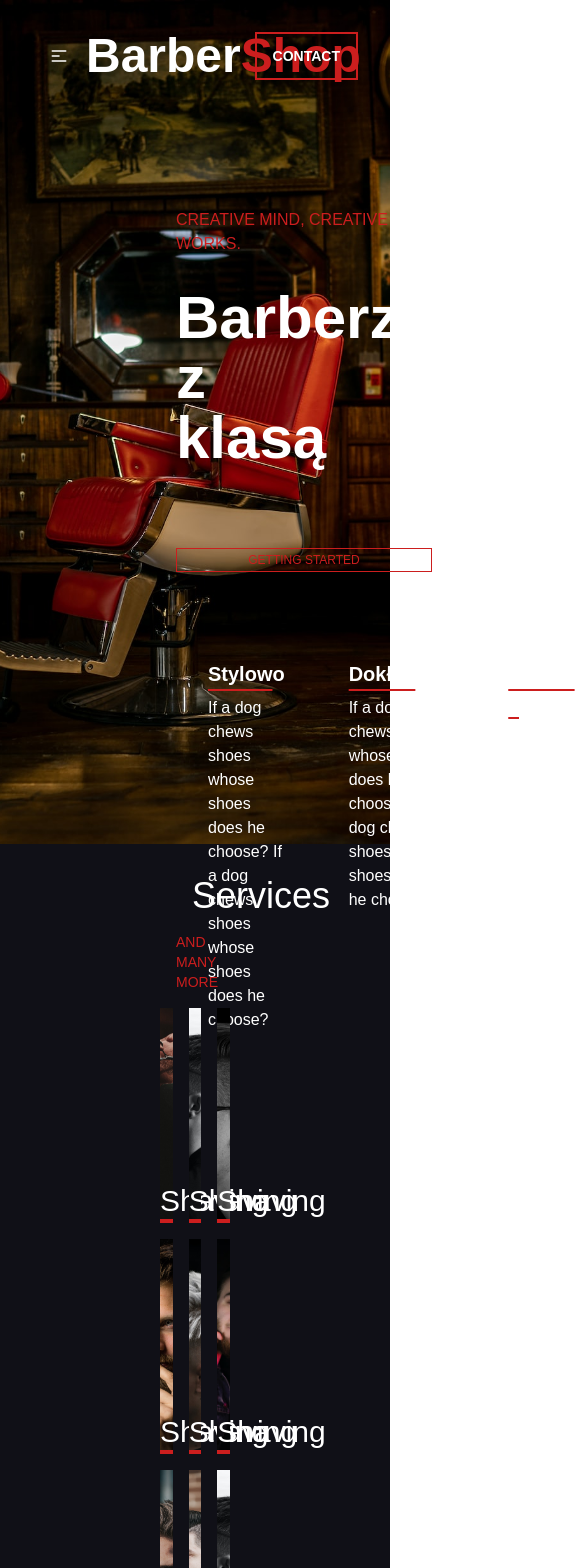
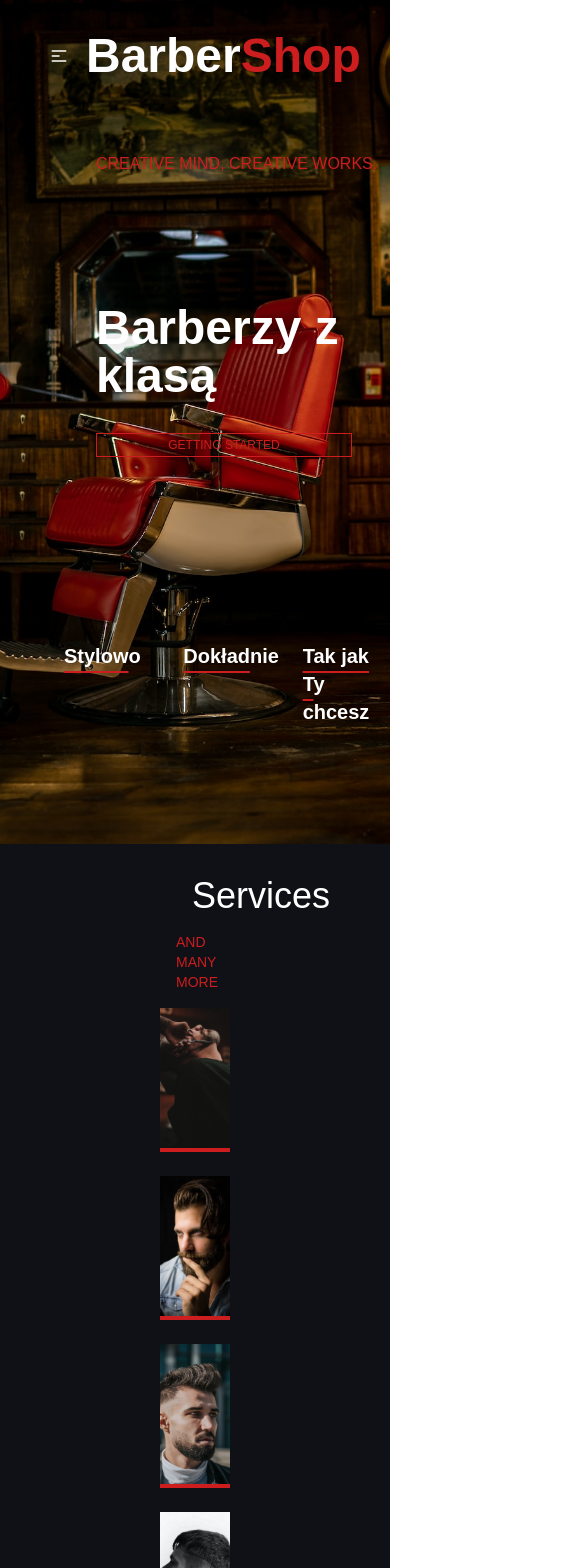
Before and after one commit to SamSepi0l-H3ll0-Fi3ND/BarberShop---Engineering-level, a React (Create React App) app: page / in a window 390 px wide. Shown: the top 1568 px of the page, 585 px wide, since content can reach past the window. Built offline with nearby package versions, Linux system fonts and the light colour scheme.

Commit message:
All components are now responsive

```diff
--- a/src/App.css
+++ b/src/App.css
@@ -14,7 +14,7 @@ html {
   background-position: center;
   background-repeat: no-repeat;
   background-size: cover;
-  height: 100vh;
+
 }
 .Service__card-one-bg {
   background-image: url(./Photos/allef-vinicius-IvQeAVeJULw-unsplash.jpg);
--- a/src/Components/ButtonGS.js
+++ b/src/Components/ButtonGS.js
@@ -1,6 +1,6 @@
 const ButtonGS = () => {
   return (
-    <button class="btn btn-xs btn-ghost w-64 text-main-red font-light uppercase border-solid border-main-red rounded-none sm:btn-sm md:btn-md lg:btn-lg">
+    <button class="btn btn-xs btn-ghost w-64 text-main-red font-light uppercase border-solid border-main-red rounded-none  lg:btn-lg">
       Getting started
     </button>
   );
--- a/src/Components/HeroContent.js
+++ b/src/Components/HeroContent.js
@@ -1,15 +1,16 @@
 import ButtonGS from "./ButtonGS";
 const HeroContent = () => {
   return (
-    <div class="hero">
-      <div class="hero-content flex-col lg:flex-row-reverse">
-        <div>
-          <p class="py-6 text-main-red uppercase font-medium">
-            Creative mind, Creative works.
-          </p>
-          <h1 class="text-5xl font-bold py-8" >Box Office News!</h1>
-          <ButtonGS></ButtonGS>
-        </div>
+    <div className="">
+      <div class="grid grid-rows-3 grid-flow-col sm:justify-items-center lg:justify-items-start ml-24 xl:ml-44">
+      <div class="py-6 text-main-red uppercase font-medium  sm: my-4">
+              Creative mind, Creative works.
+            </div>
+            <div class="text-5xl text-white font-bold py-8">Barberzy z klasą</div>
+          <div>
+            <ButtonGS></ButtonGS>
+          </div>
+
       </div>
     </div>
   );
--- a/src/Components/HeroSummit.js
+++ b/src/Components/HeroSummit.js
@@ -1,8 +1,7 @@
 const HeroSummit = () => {
   return (
-    <div class="flex w-full mt-14 text-white">
-      <div class="card w-96 ">
-        <div class="card-body">
+    <div class="grid grid-cols-3 gap-8 content-end h-3/6 ml-16 text-white lg:content-center">
+      <div class="card sm:mb">
         <h2 class="card-title ">
           <span>
             {" "}
@@ -12,15 +11,13 @@ const HeroSummit = () => {
             o
           </span>
         </h2>
-          <p>
-            If a dog chews shoes whose shoes does he choose? If a dog chews
-            shoes whose shoes does he choose?
+        <p className=" invisible sm:visible">
+          If a dog chews shoes whose shoes does he choose? If a dog chews shoes
+          whose shoes does he choose?
         </p>
       </div>
-      </div>
-      <div class="card w-96 ">
-        <div class="card-body">
-          <h2 class="card-title ">
+      <div class="card ">
+        <h2 class="card-title  ">
           <span>
             {" "}
             <span className="underline decoration-main-red underline-offset-8 ">
@@ -29,14 +26,12 @@ const HeroSummit = () => {
             nie
           </span>
         </h2>
-          <p>
-            If a dog chews shoes whose shoes does he choose? If a dog chews
-            shoes whose shoes does he choose?
+        <p className="invisible sm:visible">
+          If a dog chews shoes whose shoes does he choose? If a dog chews shoes
+          whose shoes does he choose?
         </p>
       </div>
-      </div>
-      <div class="card w-96 h-max ">
-        <div class="card-body">
+      <div class="card  ">
         <h2 class="card-title ">
           <span>
             {" "}
@@ -46,11 +41,10 @@ const HeroSummit = () => {
             y chcesz
           </span>
         </h2>
-          <p className="h-1/4">
-            If a dog chews shoes whose shoes does he choose? If a dog chews
-            shoes whose shoes does he choose?
+        <p className=" invisible sm:visible">
+          If a dog chews shoes whose shoes does he choose? If a dog chews shoes
+          whose shoes does he choose?
         </p>
-        </div>
       </div>
     </div>
   );
--- a/src/Components/Navbar.js
+++ b/src/Components/Navbar.js
@@ -22,7 +22,7 @@ const Navbar = () => {
           </label>
           <ul
             tabindex="0"
-            class="menu menu-compact dropdown-content mt-3 p-2 shadow bg-base-100 rounded-box w-52"
+            class="menu menu-compact dropdown-content mt-3 p-2 shadow bg-base-100 rounded-box w-52 "
           >
             <li>
               <a>Item 1</a>
@@ -91,7 +91,7 @@ const Navbar = () => {
         </ul>
       </div>
       <div class="navbar-end">
-        <a class="btn btn-ghost border-solid border-main-red rounded-none border-2">Contact</a>
+        <a class="btn btn-ghost border-solid border-main-red rounded-none border-2 invisible sm:visible ">Contact</a>
       </div>
     </div>
   );
--- a/src/Pages/Hero.js
+++ b/src/Pages/Hero.js
@@ -1,27 +1,15 @@
 import React from "react";
 import ButtonGS from "../Components/ButtonGS";
+import HeroContent from "../Components/HeroContent";
 import HeroSummit from "../Components/HeroSummit";
 import Navbar from "../Components/Navbar";
 
 const Hero = () => {
   return (
-    <div className="Hero__background-img max-h-screen">
+    <div className="h-screen Hero__background-img">
       <Navbar></Navbar>
-      <div className="Content flex flex-col ml-44 mt-24">
-        <div className="Hero__short mb-8">
-          <p className="text-main-red uppercase font-medium">
-            Creative mind, Creative works.
-          </p>
-        </div>
-        <div className=" mb-20 Hero__text">
-          <p className="text-white text-6xl font-bold">
-            Barberzy z <br />
-            klasą
-          </p>
-        </div>
-        <ButtonGS></ButtonGS>
-        <HeroSummit></HeroSummit>
-      </div>
+      <HeroContent></HeroContent>
+      <HeroSummit></HeroSummit>
     </div>
   );
 };
--- a/src/Pages/Services.js
+++ b/src/Pages/Services.js
@@ -1,38 +1,38 @@
 const Services = () => {
   return (
-    <div className="h-screen bg-main-dark pt-8 px-40">
+    <div className="bg-main-dark pt-8 px-40">
       <div className="flex flex-row">
         <hr className="border-main-red w-16 mx-4 my-4"></hr>
         <p className="text-white text-4xl"> Services </p>
       </div>
       <p className="text-main-red text-sm uppercase mx-4 my-4">And many more</p>
-      <div className="grid grid-flow-col grid-rows-3 gap-4 h-5/6 ">
-        <div class="Service__card-one-bg card bg-base-300 rounded-none  border-b-4 border-main-red">
-          <p className=" absolute text-white text-3xl bottom-0">Shaving</p>
+      <div className="grid grid-cols-1 md:grid-cols-2 lg:grid-cols-3 gap-6 ">
+      <div class="Service__card-one-bg w-full bg-nav h-36 lg:h-72 object-cover border-b-4 border-main-red">
+          <p className="invisible sm:visibletext-white text-3xl bottom-0">Shaving</p>
         </div>
-        <div class="Service__card-two-bg realtive card bg-base-300 rounded-none  border-b-4 border-main-red">
-          <p className=" absolute text-white text-3xl bottom-0">Shaving</p>
+        <div class="Service__card-two-bg w-full bg-nav h-36 lg:h-72 object-cover border-b-4 border-main-red">
+          <p className="invisible sm:visible text-white text-3xl bottom-0 ">Shaving</p>
         </div>
-        <div class="Service__card-three-bg card bg-base-300 rounded-none  border-b-4 border-main-red">
-          <p className=" absolute text-white text-3xl bottom-0">Shaving</p>
+        <div class="Service__card-three-bg w-full bg-nav h-36 lg:h-72 object-cover border-b-4 border-main-red">
+          <p className="invisible sm:visible  text-white text-3xl bottom-0">Shaving</p>
         </div>
-        <div class="Service__card-four-bg card bg-base-300 rounded-none  border-b-4 border-main-red">
-          <p className=" absolute text-white text-3xl bottom-0">Shaving</p>
+        <div class="Service__card-four-bg w-full bg-nav h-36 lg:h-72 object-cover  border-b-4 border-main-red">
+          <p className="invisible sm:visible text-white text-3xl bottom-0">Shaving</p>
         </div>
-        <div class="Service__card-five-bg card bg-base-300 rounded-none  border-b-4 border-main-red">
-          <p className=" absolute text-white text-3xl bottom-0">Shaving</p>
+        <div class="Service__card-five-bg w-full bg-nav h-36 lg:h-72 object-cover border-b-4 border-main-red">
+          <p className="invisible sm:visible text-white text-3xl bottom-0">Shaving</p>
         </div>
-        <div class="Service__card-six-bg card bg-base-300 rounded-none  border-b-4 border-main-red">
-          <p className=" absolute text-white text-3xl bottom-0">Shaving</p>
+        <div class="Service__card-six-bg w-full bg-nav h-36 lg:h-72 object-cover  border-b-4 border-main-red">
+          <p className="invisible sm:visible text-white text-3xl bottom-0">Shaving</p>
         </div>
-        <div class="Service__card-seven-bg card bg-base-300 rounded-none  border-b-4 border-main-red">
-          <p className=" absolute text-white text-3xl bottom-0">Shaving</p>
+        <div class="Service__card-seven-bg w-full bg-nav h-36 lg:h-72 object-cover  border-b-4 border-main-red">
+          <p className="invisible sm:visible text-white text-3xl bottom-0">Shaving</p>
         </div>
-        <div class="Service__card-eight-bg card bg-base-300 rounded-none  border-b-4 border-main-red">
-          <p className=" absolute text-white text-3xl bottom-0">Shaving</p>
+        <div class="Service__card-eight-bg w-full bg-nav h-36 lg:h-72 object-cover  border-b-4 border-main-red">
+          <p className="invisible sm:visible text-white text-3xl bottom-0">Shaving</p>
         </div>
-        <div class="Service__card-nine-bg card  bg-base-300 rounded-none  border-b-4 border-main-red">
-          <p className=" absolute text-white text-3xl bottom-0">Shaving</p>
+        <div class="Service__card-nine-bg w-full bg-nav h-36 lg:h-72 object-cover border-b-4 border-main-red">
+          <p className="invisible sm:visible text-white text-3xl bottom-0">Shaving</p>
         </div>
       </div>
     </div>
```
Lines whose indentation alone changed are shown as unchanged.
